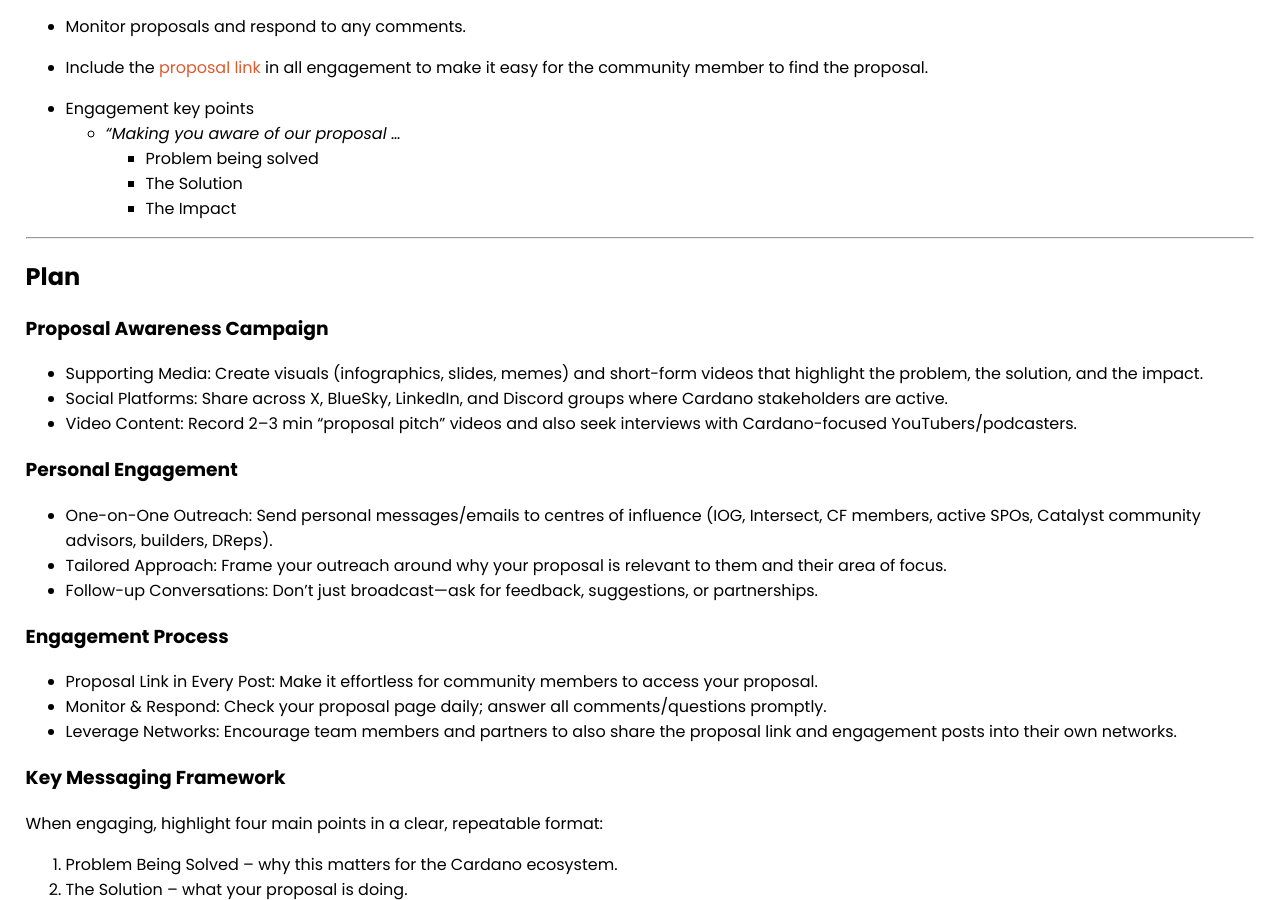
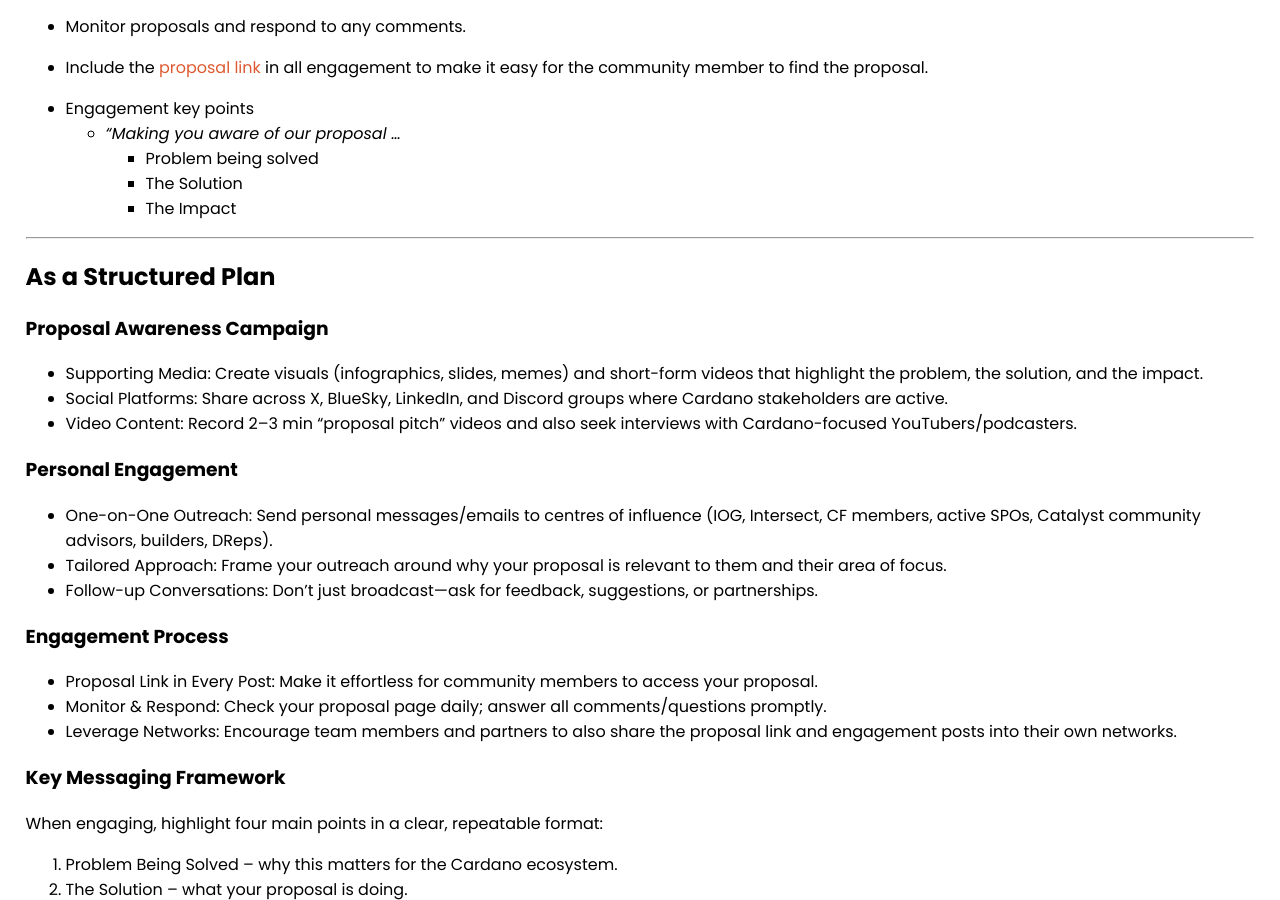
Before and after one commit to selfdriven-engagement/selfdriven-energy, a Jekyll site: the page built from docs/pages/cardano-catalyst-community-engagement.md, in a window 1280 px wide and 900 px high, scrolled down 410 px. Built offline with Jekyll 4.4.1, drawn with Linux system fonts in a browser that asks for light colours.

Commit message:
Update cardano-catalyst-community-engagement.md

```diff
--- a/docs/pages/cardano-catalyst-community-engagement.md
+++ b/docs/pages/cardano-catalyst-community-engagement.md
@@ -30,7 +30,7 @@ permalink: /cardano-catalyst-community-engagement/
 
 ---
 
-## Plan
+## As a Structured Plan
 
 ### Proposal Awareness Campaign
 - Supporting Media: Create visuals (infographics, slides, memes) and short-form videos that highlight the problem, the solution, and the impact.
```
